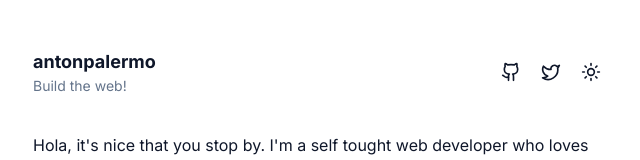
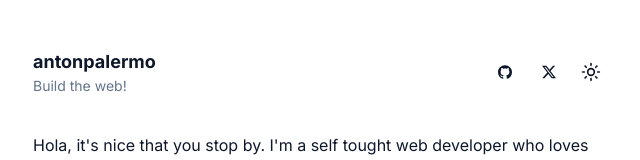
Before and after one commit to antonpalermo/personal, a Next.js app: page / in a window 1280 px wide. Shown: the top 160 px of the page, without its empty margins (319-959 px from the left). Built offline with nearby package versions, Linux system fonts and the light colour scheme.

Commit message:
refac: change icons

```diff
--- a/app/blogs/pages.tsx
+++ /dev/null
@@ -1,3 +0,0 @@
-export default function Blogs() {
-  return <h1>Blogs</h1>
-}
--- a/components/social-links.tsx
+++ b/components/social-links.tsx
@@ -1,17 +1,18 @@
 import { Navigation } from '@lib/navigation'
-import { Github, TwitterIcon } from 'lucide-react'
+import { SiGithub as Github, SiX as X } from 'react-icons/si'
 
 import Link from 'next/link'
+import { Button } from './ui/button'
 
 const socialLinks: Navigation[] = [
   {
     label: 'github',
-    icon: <Github className="h-5 w-5" />,
+    icon: <Github />,
     href: 'https://github.com/antonpalermo'
   },
   {
     label: 'twitter',
-    icon: <TwitterIcon className="h-5 w-5" />,
+    icon: <X />,
     href: 'https://twitter.com/angeluuu_dev'
   }
 ]
@@ -24,10 +25,12 @@ export default function SocialLinks() {
           key={link.label}
           href={link.href}
           aria-label={`${link.label} link`}
-          className="block rounded-md p-2 hover:bg-accent hover:text-accent-foreground"
+          passHref
           target="_blank"
         >
-          {link.icon}
+          <Button variant={'ghost'} size={'icon'}>
+            {link.icon}
+          </Button>
         </Link>
       ))}
     </div>
--- a/components/theme-selection.tsx
+++ b/components/theme-selection.tsx
@@ -1,7 +1,7 @@
 'use client'
 
 import { useTheme } from 'next-themes'
-import { Sun, Moon } from 'lucide-react'
+import { LuSun as Sun, LuMoon as Moon } from 'react-icons/lu'
 
 import {
   DropdownMenu,
--- a/components/ui/button.tsx
+++ b/components/ui/button.tsx
@@ -5,7 +5,7 @@ import { cva, type VariantProps } from "class-variance-authority"
 import { cn } from "@lib/utils"
 
 const buttonVariants = cva(
-  "inline-flex items-center justify-center rounded-md text-sm font-medium transition-colors focus-visible:outline-none focus-visible:ring-2 focus-visible:ring-ring focus-visible:ring-offset-2 disabled:opacity-50 disabled:pointer-events-none ring-offset-background",
+  "inline-flex items-center justify-center whitespace-nowrap rounded-md text-sm font-medium ring-offset-background transition-colors focus-visible:outline-none focus-visible:ring-2 focus-visible:ring-ring focus-visible:ring-offset-2 disabled:pointer-events-none disabled:opacity-50",
   {
     variants: {
       variant: {
@@ -13,16 +13,17 @@ const buttonVariants = cva(
         destructive:
           "bg-destructive text-destructive-foreground hover:bg-destructive/90",
         outline:
-          "border border-input hover:bg-accent hover:text-accent-foreground",
+          "border border-input bg-background hover:bg-accent hover:text-accent-foreground",
         secondary:
           "bg-secondary text-secondary-foreground hover:bg-secondary/80",
         ghost: "hover:bg-accent hover:text-accent-foreground",
-        link: "underline-offset-4 hover:underline text-primary",
+        link: "text-primary underline-offset-4 hover:underline",
       },
       size: {
-        default: "h-10 py-2 px-4",
-        sm: "h-9 px-3 rounded-md",
-        lg: "h-11 px-8 rounded-md",
+        default: "h-10 px-4 py-2",
+        sm: "h-9 rounded-md px-3",
+        lg: "h-11 rounded-md px-8",
+        icon: "h-10 w-10",
       },
     },
     defaultVariants: {
--- a/components/ui/dropdown-menu.tsx
+++ b/components/ui/dropdown-menu.tsx
@@ -2,7 +2,7 @@
 
 import * as React from 'react'
 import * as DropdownMenuPrimitive from '@radix-ui/react-dropdown-menu'
-import { Check, ChevronRight, Circle } from 'lucide-react'
+import { LuCheck as Check, LuChevronRight as ChevronRight, LuCircle as Circle } from 'react-icons/lu'
 
 import { cn } from '@lib/utils'
 
--- a/next.config.js
+++ b/next.config.js
@@ -7,7 +7,8 @@ const nextConfig = {
         hostname: 'res.cloudinary.com'
       }
     ]
-  }
+  },
+  transpilePackages: ['react-icons']
 }
 
 module.exports = nextConfig
--- a/package.json
+++ b/package.json
@@ -14,11 +14,11 @@
     "class-variance-authority": "^0.7.0",
     "clsx": "^2.1.0",
     "embla-carousel-react": "8.0.0-rc22",
-    "lucide-react": "^0.330.0",
     "next": "^14.1.0",
     "next-themes": "^0.2.1",
     "react": "^18.2.0",
     "react-dom": "^18.2.0",
+    "react-icons": "^5.0.1",
     "sharp": "^0.33.2",
     "tailwind-merge": "^2.2.1",
     "tailwindcss-animate": "^1.0.7"
```
Also changed, not shown: 1 other file (tests, documents, lock files or other folders).
